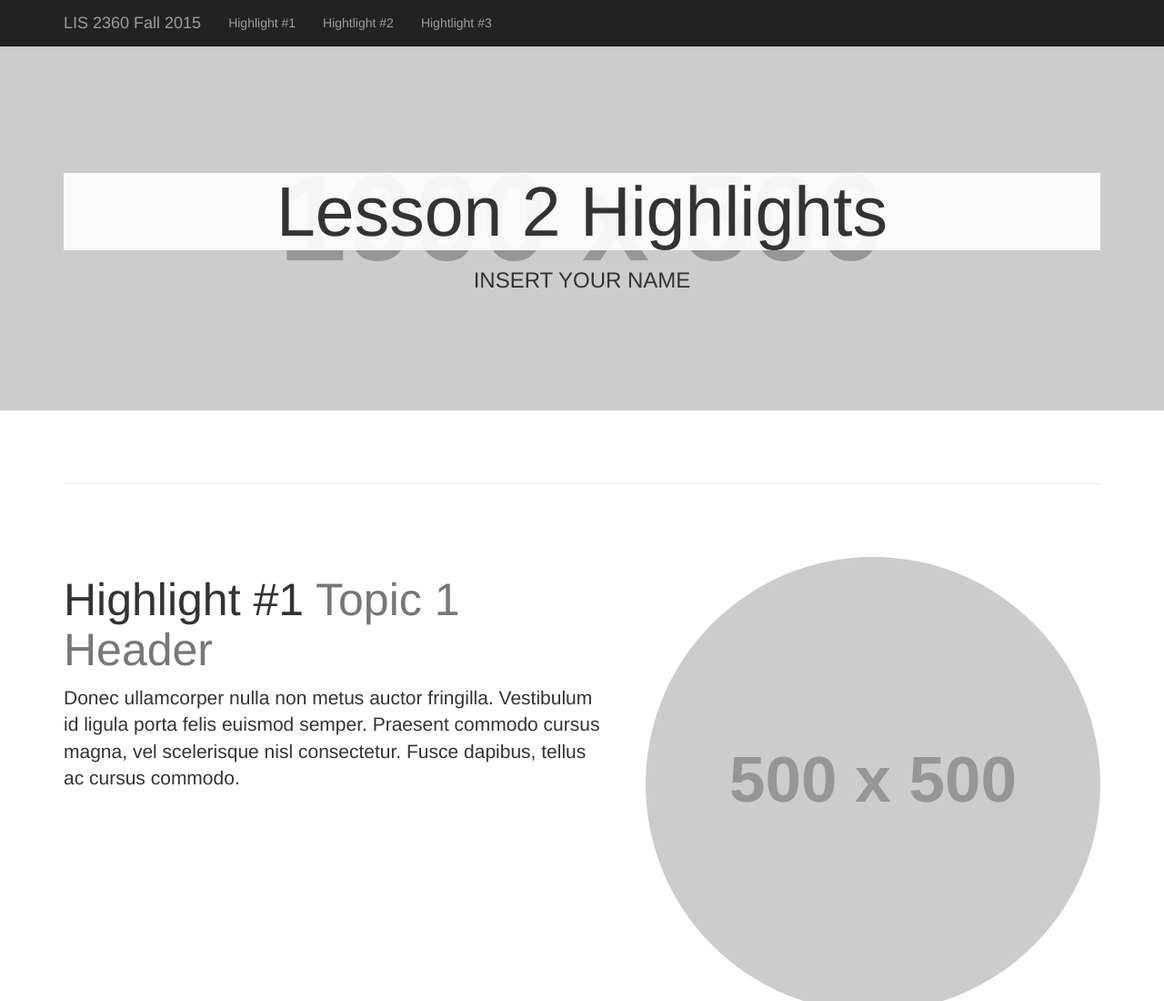
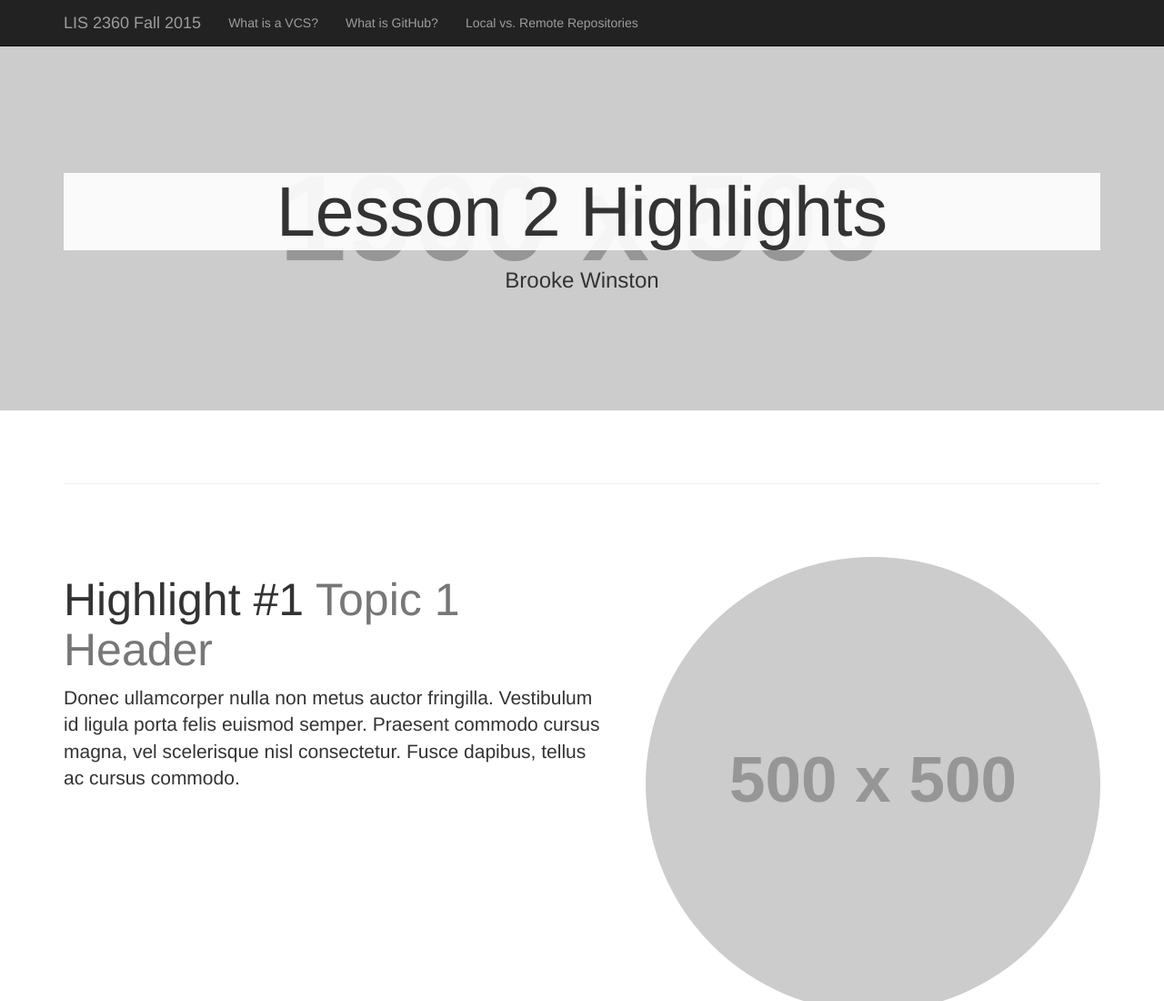
Before and after one commit to bnw14/Lesson3_CodeVersioning, a plain HTML site: page index.html in a window 1280 px wide. Shown: the top 1100 px of the page at 91% size. Drawn offline with Linux system fonts and the light colour scheme; files that its build step writes are made by us from their sources; placeholder pictures from the web are drawn by us; files whose address does not match are found by name.

Commit message:
added name and points to index.html

```diff
--- a/index.html
+++ b/index.html
@@ -17,7 +17,7 @@
     <meta name="description" content="">
     <meta name="author" content="">
 
-    <title>INSERT YOUR NAME</title>
+    <title>Brooke Winston</title>
 
     <!-- Bootstrap Core CSS -->
     <link href="css/bootstrap.min.css" rel="stylesheet">
@@ -53,13 +53,13 @@
             <div class="collapse navbar-collapse" id="bs-example-navbar-collapse-1">
                 <ul class="nav navbar-nav">
                     <li>
-                        <a href="#about">Highlight #1</a>
+                        <a href="#about">What is a VCS?</a>
                     </li>
                     <li>
-                        <a href="#services">Hightlight #2</a>
+                        <a href="#services">What is GitHub?</a>
                     </li>
                     <li>
-                        <a href="#contact">Hightlight #3</a>
+                        <a href="#contact">Local vs. Remote Repositories</a>
                     </li>
                 </ul>
             </div>
@@ -73,7 +73,7 @@
         <div class="headline">
             <div class="container">
                 <h2>Lesson 2 Highlights</h2>
-                <h3>INSERT YOUR NAME</h3>
+                <h3>Brooke Winston</h3>
             </div>
         </div>
     </header>
```
